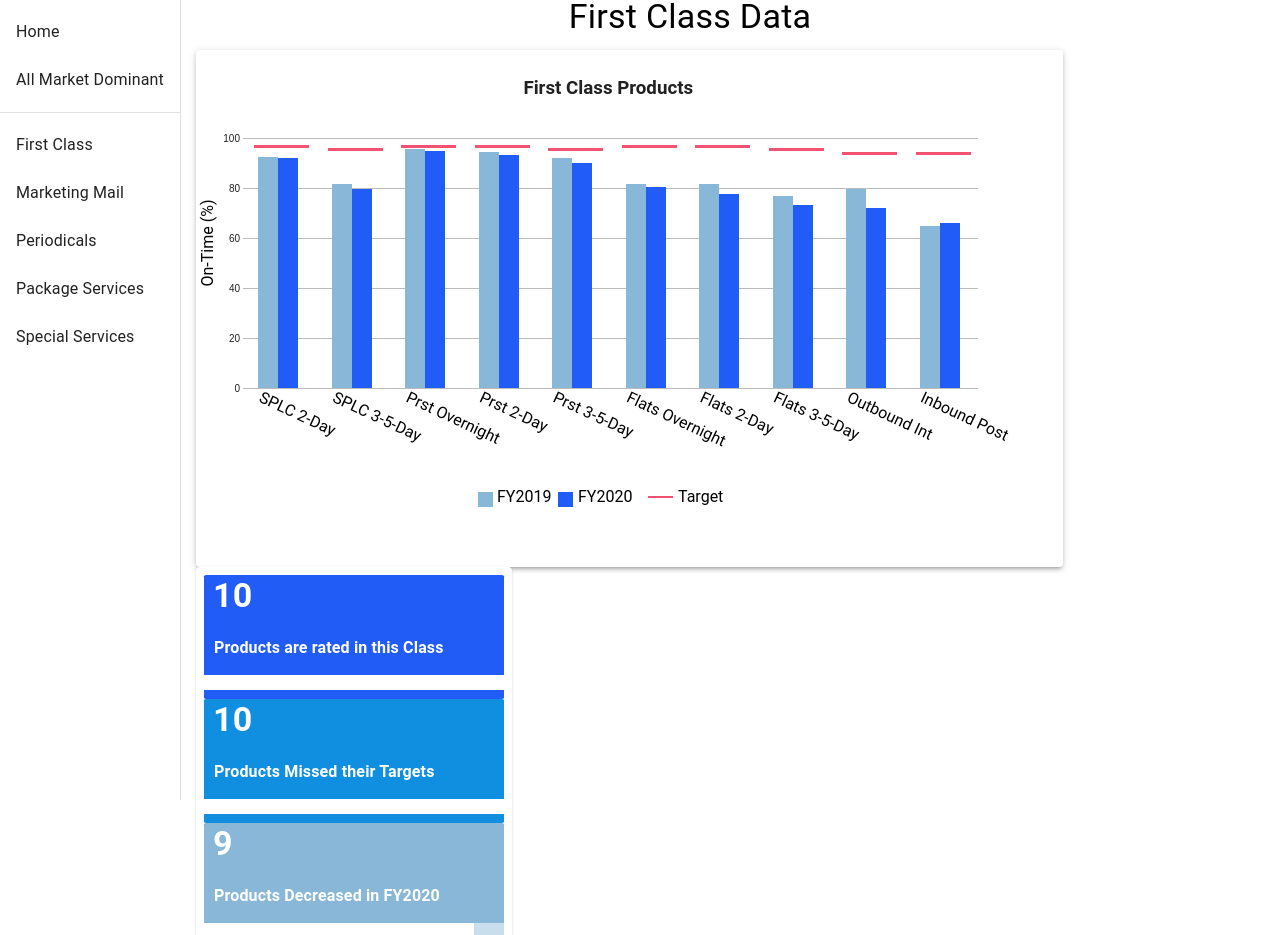
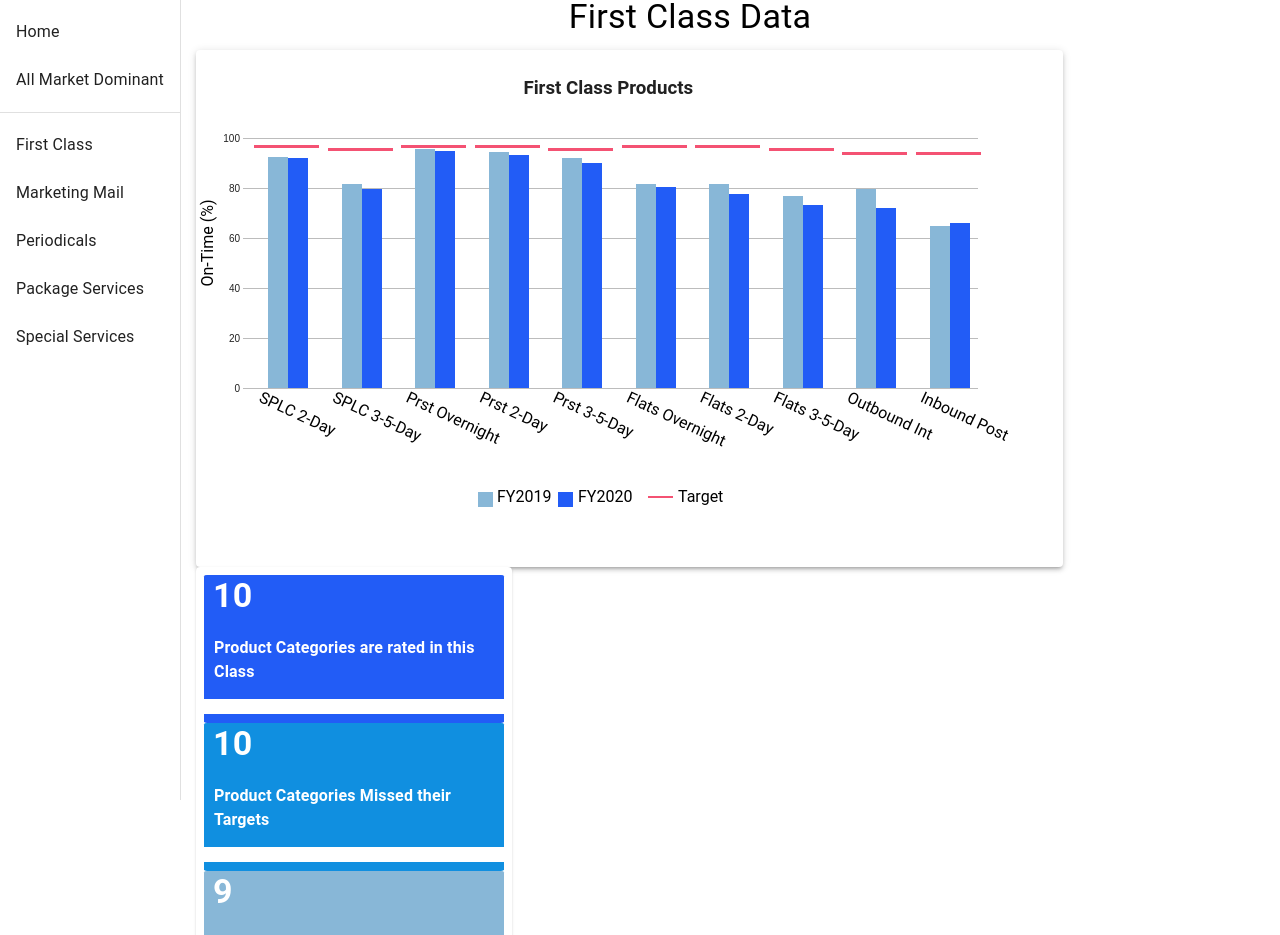
Before and after one commit to matt-ashford/matt-ashford.github.io, a React (Create React App) app: page /first-class in a window 1280 px wide. Shown: the top 935 px of the page. Built offline with nearby package versions, Linux system fonts and the light colour scheme.

Commit message:
layout changes and product categories

```diff
--- a/src/App.css
+++ b/src/App.css
@@ -10,6 +10,8 @@ body {
   /* font-family: "Josefin Sans", cursive; */
   font-family: "Roboto", sans-serif;
 }
+
+/* ALL MD STUFF   */
 
 #allMdContainer {
   margin-left: 200px;
@@ -34,6 +36,8 @@ body {
 #gridSpacing2 {
   margin-top: 1rem;
 }
+
+/* HOME PAGE STUFF  */
 
 .homePageTextContainerLeft {
   margin-left: 10em;
@@ -112,3 +116,14 @@ body {
 .homePageTextIdentifier {
   color: red;
 }
+
+/* PRODUCT GRAPH STUFF  */
+
+#productSvg {
+  margin-left: 1.5em;
+}
+
+/* #productGraphContainer {
+  padding-top: 1%;
+  max-width: 800;
+} */
--- a/src/DashComponents/ProductCountTable.jsx
+++ b/src/DashComponents/ProductCountTable.jsx
@@ -5,12 +5,7 @@ import Typography from "@material-ui/core/Typography";
 
 import { useEffect, useState } from "react";
 
-import {
-  primaryColor,
-  secondaryColor,
-  liteBlue,
-  alternateHighlight,
-} from "../Design/MyTheme";
+import { primaryColor, secondaryColor, liteBlue } from "../Design/MyTheme";
 
 import * as d3 from "d3";
 
@@ -33,7 +28,6 @@ const useStyles = makeStyles({
   tableText: {
     color: "white",
     fontWeight: "bolder",
-    // marginRight: "-50px",
     marginLeft: "10px",
   },
   tableTextNumber: {
@@ -45,6 +39,18 @@ const useStyles = makeStyles({
 
 export const ProductCountTable = (props) => {
   const { propData } = props;
+
+  function productOrCategory(propData) {
+    const secondRowValues = Object.values(propData[1]);
+
+    const isFirstClass = secondRowValues.includes("First Class Mail");
+
+    if (isFirstClass) {
+      return "Product Categories";
+    }
+
+    return "Products";
+  }
 
   const classes = useStyles();
 
@@ -102,7 +108,7 @@ export const ProductCountTable = (props) => {
         </Typography>
         <br></br>
         <Typography align="left" className={classes.tableText}>
-          Products are rated in this Class
+          {productOrCategory(propData)} are rated in this Class
         </Typography>
 
         <ProductCountBar
@@ -125,7 +131,7 @@ export const ProductCountTable = (props) => {
         </Typography>
         <br></br>
         <Typography align="left" className={classes.tableText}>
-          Products Missed their Targets
+          {productOrCategory(propData)} Missed their Targets
         </Typography>
         <ProductCountBar
           totalProductCount={cellData.productCount}
@@ -144,7 +150,7 @@ export const ProductCountTable = (props) => {
         <br></br>
 
         <Typography align="left" className={classes.tableText}>
-          Products Decreased in FY2020
+          {productOrCategory(propData)} Decreased in FY2020
         </Typography>
         <ProductCountBar
           totalProductCount={cellData.productCount}
--- a/src/DashComponents/ProductGraph.jsx
+++ b/src/DashComponents/ProductGraph.jsx
@@ -40,8 +40,6 @@ export const ProductGraph = (props) => {
   const [isHoveringTarget, setIsHoveringTarget] = useState(false);
   const [hoverTargetId, setHoverTargetId] = useState("");
   const [xHoverTarget, setXHoverTarget] = useState(0);
-
-  // useEffect(allGraphFunctions, [data, propData]);
 
   useEffect(() => {
     allGraphFunctions();
@@ -235,7 +233,7 @@ export const ProductGraph = (props) => {
       .attr(
         "x",
         (d, i) =>
-          i * (interBarMargin - 1) + barMarginLeft + productTextMarginLeft - 2
+          i * (interBarMargin - 1) + barMarginLeft + productTextMarginLeft
       )
       .attr("y", topStart + 15)
       .text((d) => d)
@@ -316,7 +314,7 @@ export const ProductGraph = (props) => {
 
   return (
     <>
-      <div style={{ paddingTop: "1%" }}>
+      <div id="productGraphContainer">
         <h3 fontFamily={textNodeFont}>Product-Level Quarterly Data</h3>
 
         <h4>{productName}</h4>
--- a/src/Design/graphDimensions.js
+++ b/src/Design/graphDimensions.js
@@ -3,7 +3,8 @@ import * as d3 from "d3";
 const classGraphDims = {
   graphHeight: 300,
   graphWidth: 820,
-  graphWidthProduct: 750,
+  graphWidthProduct: 675,
+  // graphWidthProduct: 750,
   productTextMarginLeft: 25,
   targetMarginLeft: 11,
   barWidth: 20,
@@ -11,7 +12,7 @@ const classGraphDims = {
   marginRight: 40,
   marginBottom: 30,
   marginTop: 20,
-  barMarginLeft: 40 + 20,
+  barMarginLeft: 40 + 30,
 };
 
 export const {
--- a/src/mailClassComponents/ProductPage.jsx
+++ b/src/mailClassComponents/ProductPage.jsx
@@ -48,6 +48,8 @@ const useStyles = makeStyles((theme) => ({
   },
   productGraphContainer: {
     minwidth: 700,
+    maxWidth: 775,
+    paddingTop: "1%",
   },
 }));
 
```
